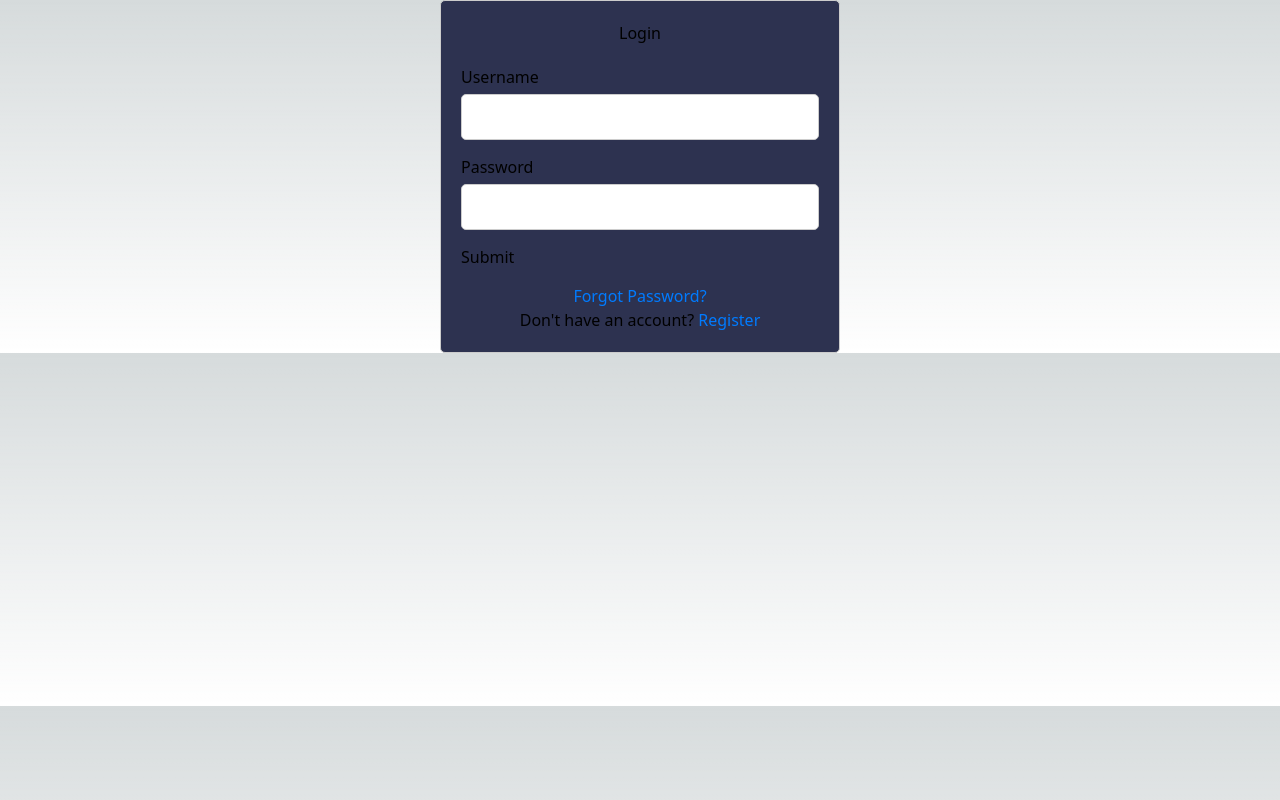
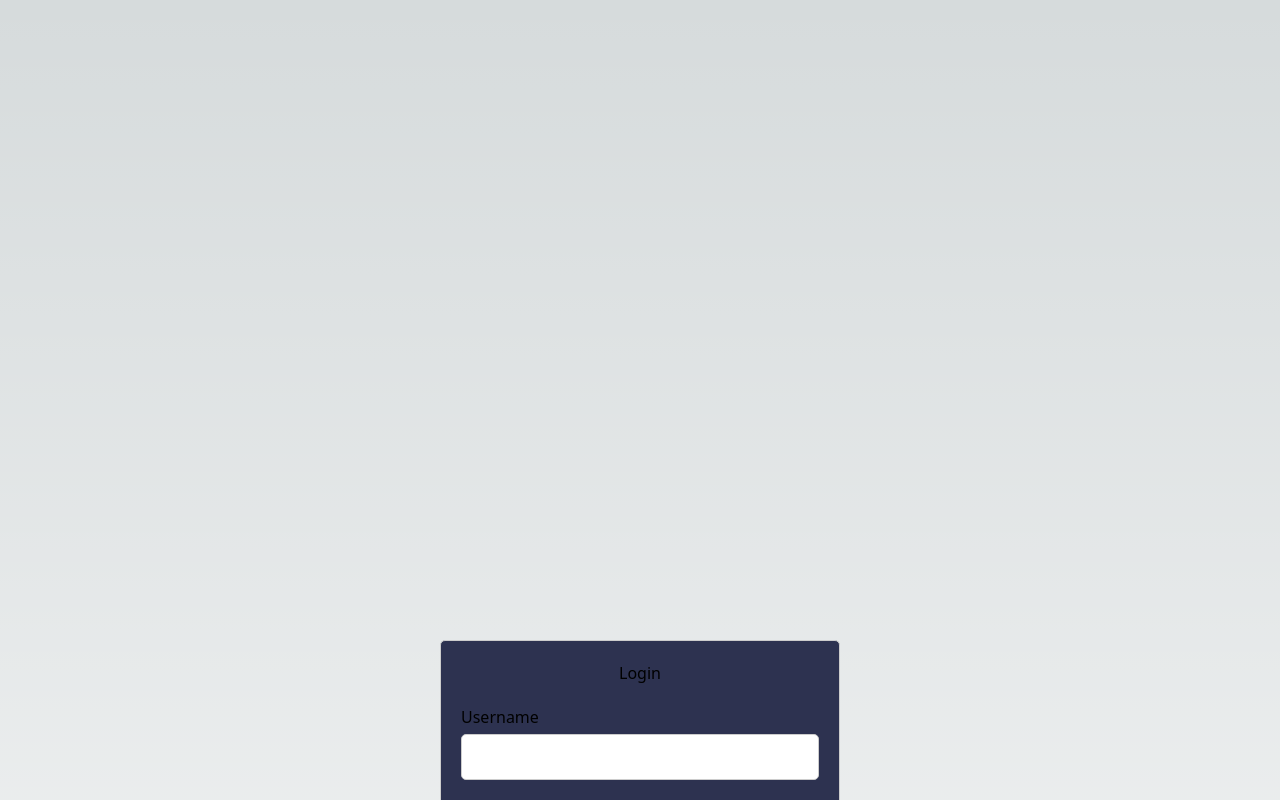
Before and after one commit to FrostLeaf15/mobileLearn2, a Next.js app: page /login in a window 1280 px wide. Shown: the top 800 px of the page. Built offline with nearby package versions, Linux system fonts and the light colour scheme.

Commit message:
update halaman login

```diff
--- a/package.json
+++ b/package.json
@@ -9,6 +9,7 @@
     "lint": "next lint"
   },
   "dependencies": {
+    "mysql": "^2.18.1",
     "next": "14.1.0",
     "react": "^18",
     "react-dom": "^18"
--- /dev/null
+++ b/src/pages/api/login.js
@@ -0,0 +1,26 @@
+// pages/api/login.js
+import connection from '../../connection/db.js'; // Sesuaikan dengan lokasi file db.js Anda
+
+export default async function handler(req, res) {
+    if (req.method === 'POST') {
+        const { username, password } = req.body;
+
+        // Lakukan validasi login di sini, misalnya dengan melakukan query ke database
+        connection.query('SELECT * FROM users WHERE username = ? AND password = ?', [username, password], (error, results, fields) => {
+            if (error) {
+                res.status(500).json({ message: 'Internal Server Error' });
+                return;
+            }
+
+            if (results.length > 0) {
+                // Login berhasil
+                res.status(200).json({ message: 'Login successful' });
+            } else {
+                // Kredensial tidak valid
+                res.status(401).json({ message: 'Invalid credentials' });
+            }
+        });
+    } else {
+        res.status(405).end(); // Method Not Allowed
+    }
+}
--- a/src/pages/login.js
+++ b/src/pages/login.js
@@ -1,14 +1,20 @@
 import { useState } from 'react';
+import { useRouter } from 'next/router';
 import styles from '../styles/login.module.css';
 
 const Login = () => {
+  const router = useRouter();
   const [username, setUsername] = useState('');
   const [password, setPassword] = useState('');
+  const [error, setError] = useState('');
 
-  const handleSubmit = (event) => {
-    event.preventDefault();
-    // Handle login logic here
-    console.log('Logging in with:', { username, password });
+  const handleSubmit = (e) => {
+    e.preventDefault(); // Menghentikan pengiriman formulir secara otomatis
+    if (username === 'username' && password === 'password') {
+      router.push('/menu'); // Redirect ke halaman menu jika login berhasil
+    } else {
+      setError('Username atau password tidak sesuai'); // Tampilkan pesan kesalahan jika login gagal
+    }
   };
 
   return (
@@ -18,31 +24,33 @@ const Login = () => {
         <div className={styles["form-group"]}>
           <label htmlFor="username">Username</label>
           <input
+            className={styles["input"]}
             type="text"
             id="username"
             value={username}
             onChange={(e) => setUsername(e.target.value)}
-        required
           />
         </div>
         <div className={styles["form-group"]}>
           <label htmlFor="password">Password</label>
           <input
+            className={styles["input"]}
             type="password"
             id="password"
             value={password}
             onChange={(e) => setPassword(e.target.value)}
-        required
           />
         </div>
-    <button type="submit" class="submit-button">Submit</button>
+        <button type="submit">Login</button>
       </form>
-  <div className={styles["link"]}>
-    <p><a href="/forgot-password">Forgot Password?</a></p>
-    <p>Don't have an account? <a href="/register">Register</a></p>
+      {error && <p>{error}</p>}
+      <div>
+        <a href="#">Forgot Password</a>
+      </div>
+      <div>
+        <p>Belum punya akun? <a href="#">Register</a></p>
       </div>
     </div>
-
   );
 };
 
--- /dev/null
+++ b/src/pages/menu.js
@@ -0,0 +1,10 @@
+const Menu = () => {
+    return (
+      <div>
+        <h1>Halaman Menu</h1>
+        <p>Selamat datang di halaman menu!</p>
+      </div>
+    );
+  };
+
+  export default Menu;
--- a/src/styles/login.module.css
+++ b/src/styles/login.module.css
@@ -5,6 +5,9 @@
     border: 1px solid #ccc;
     border-radius: 5px;
     background-color: #2D3250;
+    position: relative;
+    margin-top: 50%;
+    margin-bottom: 50%;
 }
 
 .login-container h1 {
@@ -56,3 +59,7 @@
 .link a:hover {
     text-decoration: underline;
 }
+
+.input {
+    color: black;
+}
```
Also changed, not shown: src/styles/splashscreen.module.css (added), 1 other file (tests, documents, lock files or other folders). Lines whose indentation alone changed are shown as unchanged.
